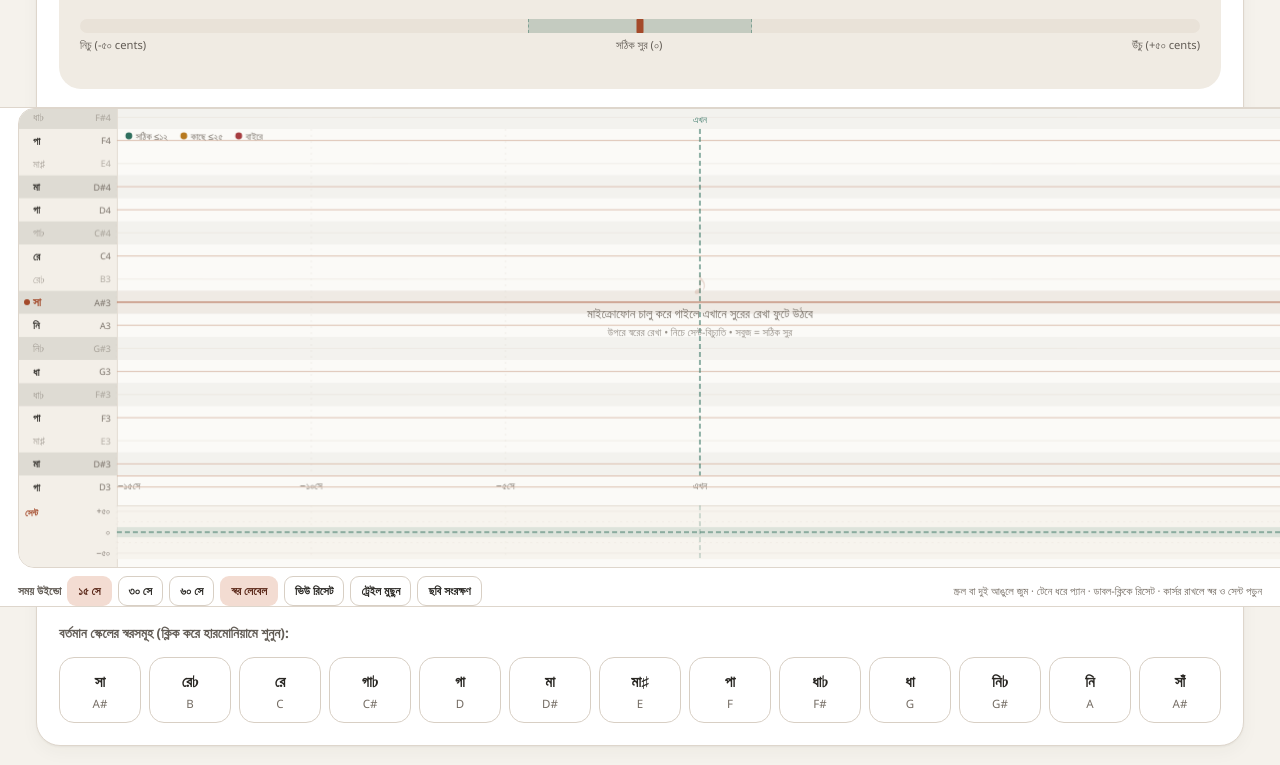
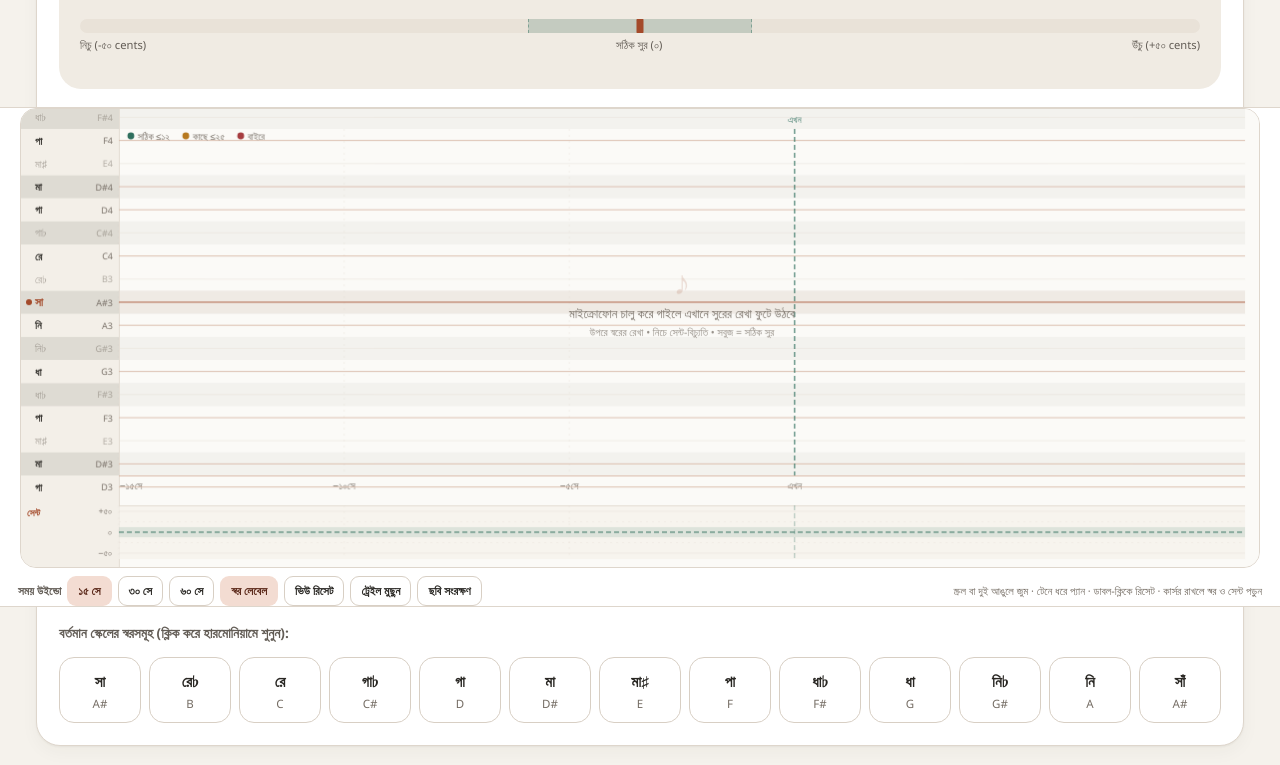
Before and after one commit to joysriramsarkar/gan-si, a website: page public/index.html in a window 1280 px wide. Shown: the part 677-1442 px from the top of the page. Drawn offline with Linux system fonts and the light colour scheme; no server answers.

Commit message:
v2.8.5: compact desktop graph with a tighter right side
- Cap the desktop live graph at 1400px instead of stretching across the whole viewport; resize() measures clientWidth so the DPR canvas respects the cap
- Move the focus line from 50% to 60% of the plot in both graphs: the live dot stays in the middle area but the empty right-hand strip is much smaller
- Pan mapping follows the new ratio; focus-line regression updated
- 117 unit + 31 browser tests passing

```diff
--- a/package.json
+++ b/package.json
@@ -1,6 +1,6 @@
 {
   "name": "gan-si-sur-sadhana",
-  "version": "2.8.4",
+  "version": "2.8.5",
   "description": "Sur Sadhana Pro - Indian Classical Vocal Riyaz and Pitch Trainer (Node.js & Express + SQLite)",
   "main": "server.js",
   "scripts": {
--- a/public/css/main.css
+++ b/public/css/main.css
@@ -435,7 +435,11 @@ canvas#pitchCanvas {
     border-top: 1px solid var(--border-color);
     border-bottom: 1px solid var(--border-color);
   }
-  canvas#pitchCanvas { height: 460px; }
+  canvas#pitchCanvas {
+    height: 460px;
+    max-width: 1400px;
+    margin: 0 auto;
+  }
 }
 
 /* Swara Guide Matrix */
--- a/public/index.html
+++ b/public/index.html
@@ -7,7 +7,7 @@
   <meta name="description" content="লাইভ ভোকাল পিচ ট্রেইনার, অ্যাকোস্টিক তানপুরা, ভার্চুয়াল হারমোনিয়াম, তবলা তাল ও অলংকার সাধনা প্ল্যাটফর্ম।">
   <link rel="manifest" href="manifest.json">
   <meta name="theme-color" content="#f5f2ec">
-  <meta name="gansi-version" content="2.8.4">
+  <meta name="gansi-version" content="2.8.5">
   <meta name="gansi-sw-version" content="18">
   <link rel="stylesheet" href="style.css">
   <link rel="stylesheet" href="css/main.css">
--- a/public/js/ui/piano-roll.js
+++ b/public/js/ui/piano-roll.js
@@ -14,6 +14,7 @@
   const BAND_H = 46;
   const TIME_AXIS_H = 18;
   const WINDOW_SEC = 10;
+  const FOCUS_RATIO = 0.6; // live dot stays mid-area; less empty space on the right
 
   function toBn(v) { return String(v ?? '').replace(/[0-9]/g, (d) => BN[Number(d)]); }
   function pcOf(m) { return ((Math.round(m) % 12) + 12) % 12; }
@@ -121,7 +122,7 @@
       const rollBottom = h - TIME_AXIS_H;
       const rollH = rollBottom - rollTop;
       const rollW = Math.max(1, rollRight - rollX);
-      const focusX = (rollX + rollRight) / 2; // fixed vertical "now" line
+      const focusX = rollX + rollW * FOCUS_RATIO; // fixed vertical "now" line
       const historyW = Math.max(1, focusX - rollX);
       const span = spanFor(w);
       const rootPcVal = rootPc();
--- a/public/js/ui/pitch-trail.js
+++ b/public/js/ui/pitch-trail.js
@@ -21,6 +21,9 @@
   const RIBBON_H = 54;
   const RIBBON_GAP = 10;
   const BOTTOM_PAD = 8;
+  // The live head stays in the middle area, with slightly more room behind it
+  // than ahead, so the empty right side does not waste width.
+  const FOCUS_RATIO = 0.6;
 
   function toBn(value) {
     return String(value ?? '').replace(/[0-9]/g, (d) => BN_DIGITS[Number(d)]);
@@ -124,7 +127,8 @@
 
     function resize() {
       const dpr = window.devicePixelRatio || 1;
-      const w = canvas.parentElement ? canvas.parentElement.clientWidth : canvas.width;
+      // clientWidth respects the CSS max-width cap; the parent may be wider.
+      const w = canvas.clientWidth || (canvas.parentElement ? canvas.parentElement.clientWidth : canvas.width);
       // Inline height would override the CSS media query, so choose it here
       // using the same viewport breakpoint as material.css.
       const mobile = !!(window.matchMedia && window.matchMedia('(max-width: 640px)').matches);
@@ -241,10 +245,10 @@
       const usable = Math.max(1, plotBottom(h) - GRID_TOP);
       return GRID_TOP + (1 - (midiVal - lo) / Math.max(hi - lo, 1)) * usable;
     }
-    // "Now" sits at the centre of the panel; history fills the left half and
-    // the right half is reserved for incoming notes. This is the focus line.
+    // "Now" sits in the middle area (FOCUS_RATIO); history occupies the space
+    // before it and a smaller strip is reserved for incoming notes.
     function xOf(t, start, winMs, w) {
-      const focus = (GRID_LEFT + (w - GRID_RIGHT)) / 2;
+      const focus = GRID_LEFT + plotW(w) * FOCUS_RATIO;
       return GRID_LEFT + ((t - start) / Math.max(winMs, 1)) * Math.max(1, focus - GRID_LEFT);
     }
     function centY(cents, h) {
@@ -317,7 +321,7 @@
       const rb = ribbonBottom(h);
       const zero = ribbonZero(h);
       const plotRight = w - GRID_RIGHT;
-      const focus = (GRID_LEFT + plotRight) / 2; // vertical "now" line
+      const focus = GRID_LEFT + plotW(w) * FOCUS_RATIO; // vertical "now" line
       const win = windowMs();
       const end = endTime();
       // Fixed time axis: now is always at the right edge, the chosen window
@@ -860,7 +864,7 @@
       if (dragging) {
         const dx = pos.x - lastX;
         lastX = pos.x;
-        const span = plotW(cssW()) / 2; // history occupies the left half now
+        const span = plotW(cssW()) * FOCUS_RATIO; // history occupies the area before the focus
         view.pan = clamp(view.pan - dx * (windowMs() / span), 0, HISTORY_MS - windowMs());
         draw();
         return;
```
Also changed, not shown: tests/browser/app.spec.js (+2 -1 lines).
